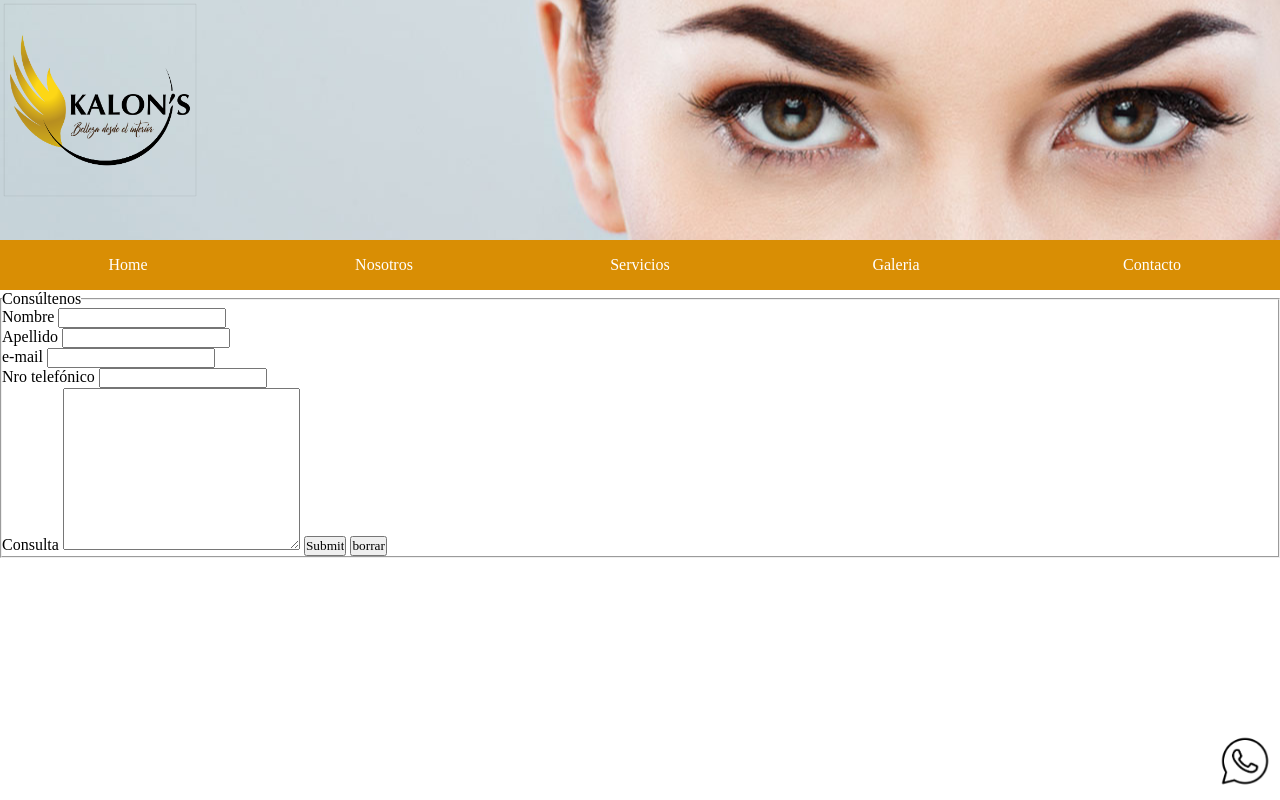
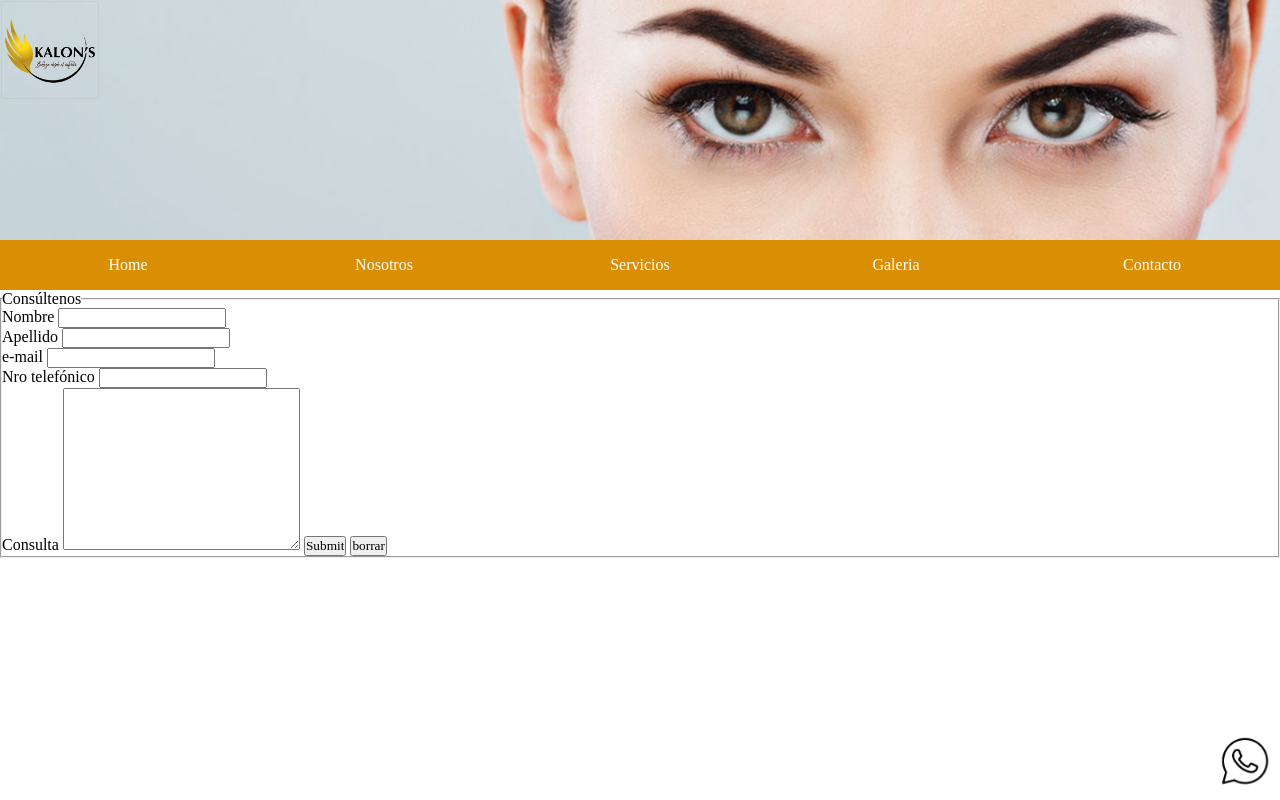
Before and after one commit to DiegoCaceresD/Diego-Caceres-Proyecto-Final-DW, a plain HTML site: page html/contacto.html in a window 1280 px wide. Shown: the top 800 px of the page. Drawn offline with Linux system fonts and the light colour scheme; a web font is replaced by a local one.

Commit message:
modificacion responsive header img

```diff
--- a/css/estilos.css
+++ b/css/estilos.css
@@ -4,16 +4,22 @@
   font-family: "Luxurious Roman";
 }
 /* HEADER */
+header{
+  display: flex;
+  width: 100%;
+}
 #header {
   height: 30vh;
   width: 100%;
   background-image: url(../img/header6.jpeg);
   background-position-y: 20%;
   position: relative;
+  background-size: cover;
+
 }
 
 #logo {
-  height: 20%;
+  height: 40%;
   width: 20%;
 }
 
@@ -103,7 +109,7 @@ img {
   height: 100%;
   width: 100%;
 }
-@media only screen and (max-width: 600px) {
+@media only screen and (max-width: 300px) {
   #navBar {
     height: 200px;
   }
@@ -141,12 +147,15 @@ img {
   }
 }
 
-@media only screen and (min-width: 600px){
+@media only screen and (min-width: 300px){
+  #header{
+    background-size: cover;
+  }
 
   #headerImgLogo {
     content: icon;
-    height: 200px;
-    width: 200px;
+    height: 100px;
+    width: 100px;
   }
   #galeria {
     display: grid;
--- a/html/contacto.html
+++ b/html/contacto.html
@@ -15,11 +15,13 @@
     <title>KALON'S</title>
   </head>
   <body>
-    <header id="header">
+    <header>
+      <div id="header">
       <div id="logo">
         <a href="../index.html">
           <img src="../img/logo.png" alt="" id="headerImgLogo" />
         </a>
+      </div>
       </div>
     </header>
     <nav id="navBar">
@@ -82,11 +84,11 @@
     <div>
       <ul>
         <li>
-          <a
+          <a id="enlaceIg"
             href="https://www.instagram.com/kalonsbelleza/?utm_medium=copy_link"
           >
             <img src="/img/logoIgNegro6.png" alt="" id="instagramImg" />
-            <p id="enlaceIg">kalonsbelleza</p>
+            <p >kalonsbelleza</p>
           </a>
         </li>
       </ul>
```
